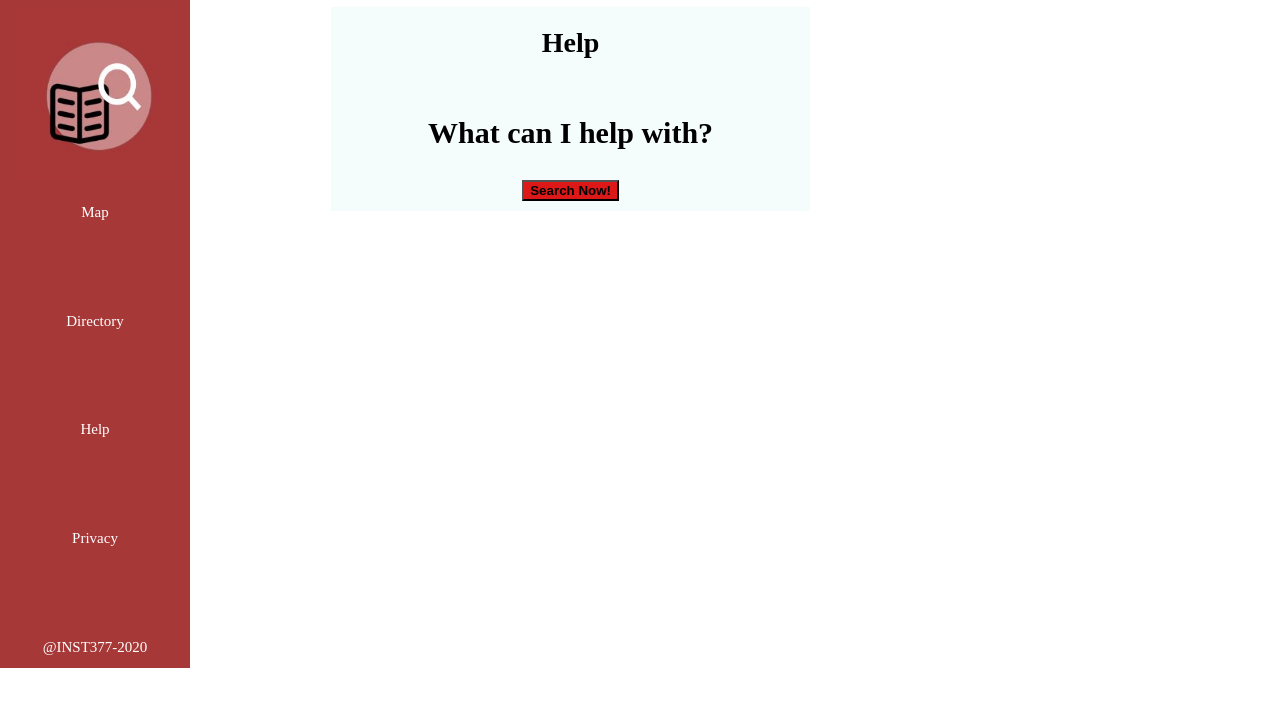
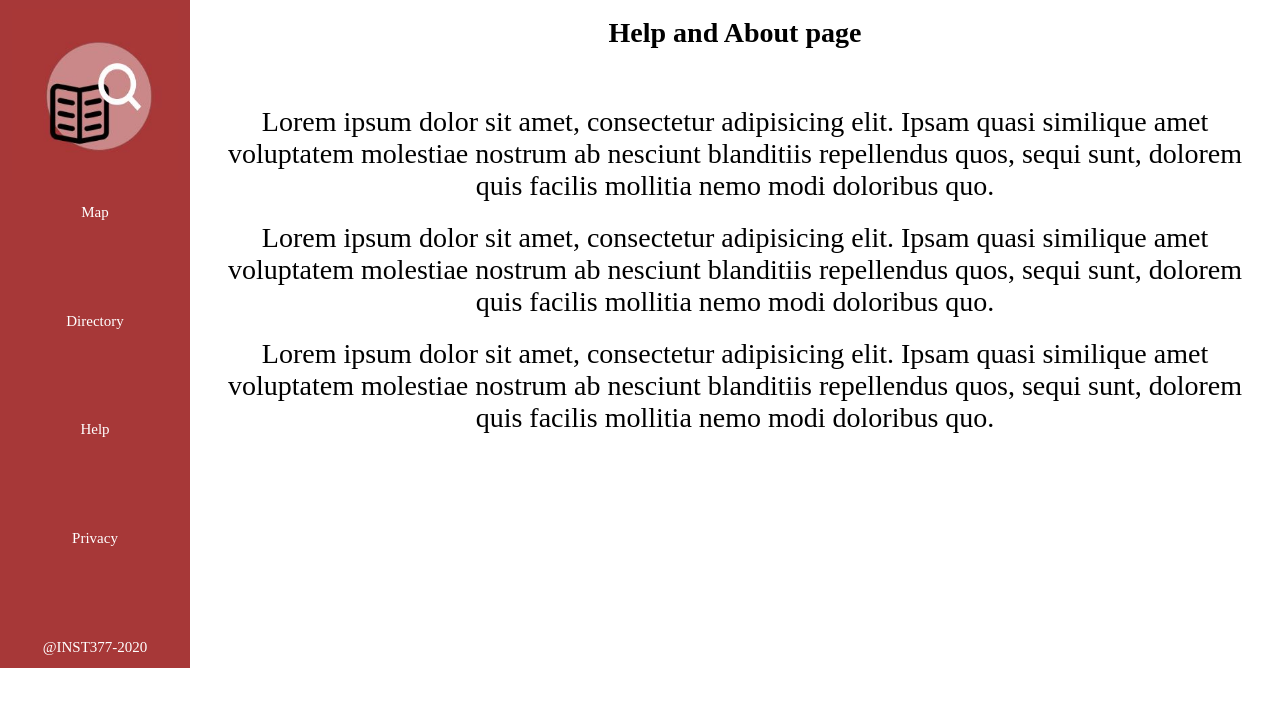
Before and after one commit to Olasunbo/inst377team5.github.io, a website: page group_project/public/pages/help.html in a window 1280 px wide. Shown: the part 83-790 px from the top of the page. Drawn offline with nearby package versions, Linux system fonts and the light colour scheme.

Commit message:
Revised help page

```diff
--- a/group_project/public/pages/help.html
+++ b/group_project/public/pages/help.html
@@ -24,12 +24,20 @@
         <label class="not">@INST377-2020</label>
     </div>
 
-    <div class= "component">
-        <div class="flexbox-item">
-        <p><b>Help</b></p><br>
-        <h1>What can I help with?</h1>
-        <div><button onlick="getHelp()" class="flexbox-button"><b>Search Now!</b></button></div>
+    <div class="component">
+      <p><b>Help and About page</b></p><br>
+      <p>Lorem ipsum dolor sit amet, consectetur adipisicing elit. Ipsam quasi similique
+        amet voluptatem molestiae nostrum ab nesciunt blanditiis repellendus quos, sequi sunt,
+        dolorem quis facilis mollitia nemo modi doloribus quo.
+      </p>
+      <p>Lorem ipsum dolor sit amet, consectetur adipisicing elit. Ipsam quasi similique
+        amet voluptatem molestiae nostrum ab nesciunt blanditiis repellendus quos, sequi sunt,
+        dolorem quis facilis mollitia nemo modi doloribus quo.
+      </p>
+      <p>Lorem ipsum dolor sit amet, consectetur adipisicing elit. Ipsam quasi similique
+        amet voluptatem molestiae nostrum ab nesciunt blanditiis repellendus quos, sequi sunt,
+        dolorem quis facilis mollitia nemo modi doloribus quo.
+      </p>
     </div>
-    </div>
-</body>
+  </body>
 </html>
```
